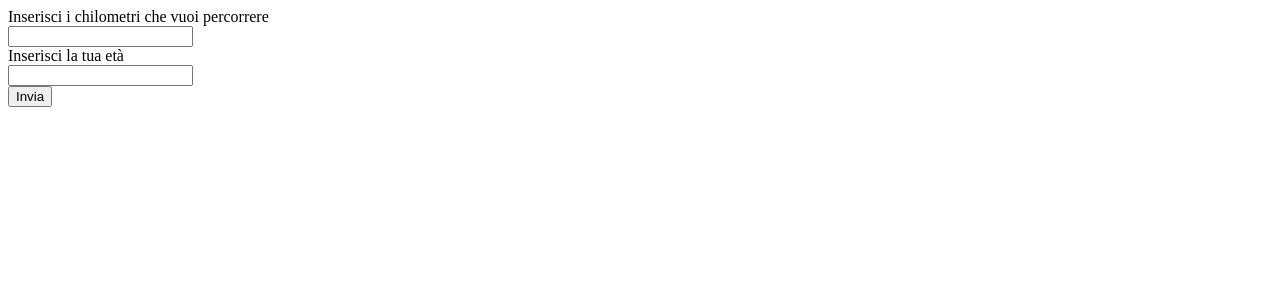
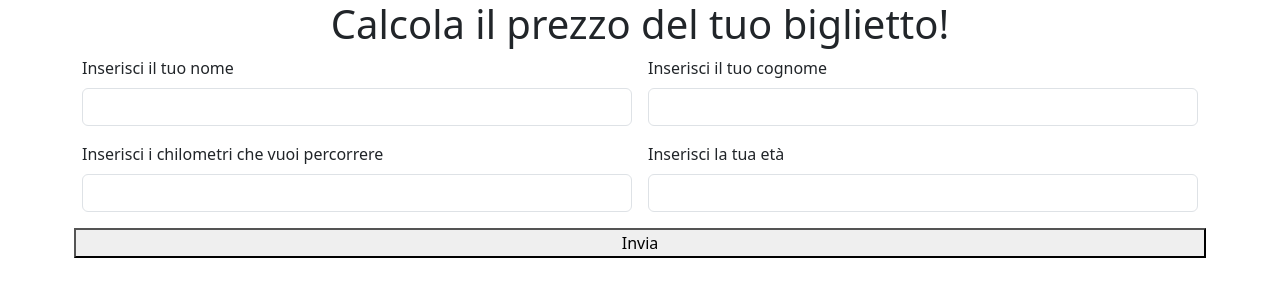
Before and after one commit to giorgiameffe/js-biglietto-treno-form, a plain HTML site: page index.html in a window 1280 px wide. Drawn offline with nearby package versions, Linux system fonts and the light colour scheme.

Commit message:
feat: add milestone 2

```diff
--- a/index.html
+++ b/index.html
@@ -4,20 +4,35 @@
     <meta charset="UTF-8">
     <meta name="viewport" content="width=device-width, initial-scale=1.0">
     <title>Calcolo del prezzo del biglietto del treno</title>
+    <!-- Bootstrap -->
+    <link href="https://cdn.jsdelivr.net/npm/bootstrap@5.3.3/dist/css/bootstrap.min.css" rel="stylesheet" integrity="sha384-QWTKZyjpPEjISv5WaRU9OFeRpok6YctnYmDr5pNlyT2bRjXh0JMhjY6hW+ALEwIH" crossorigin="anonymous">
 </head>
 <body>
     <div class="container">
-        <form action="">
-            <div class="kilometres">
-                <label for="">Inserisci i chilometri che vuoi percorrere</label><br>
-                <input type="number" id="userKm">
+        <h1 class="text-center">Calcola il prezzo del tuo biglietto!</h1>
+        <form class="row g-3">
+            <div class="col-md-6">
+              <label class="form-label">Inserisci il tuo nome</label>
+              <input class="form-control">
             </div>
-            <div class="age">
-                <label for="">Inserisci la tua età</label><br>
-                <input type="number" id="userAge">
+            <div class="col-md-6">
+              <label class="form-label">Inserisci il tuo cognome</label>
+              <input class="form-control">
+            </div>
+            <div class="col-md-6 kilometres">
+                <label class="form-label">Inserisci i chilometri che vuoi percorrere</label>
+                <input type="number" class="form-control" id="userKm">
+            </div>
+            <div class="col-md-6 age">
+                <label for="inputPassword4" class="form-label">Inserisci la tua età</label>
+                <input type="number" class="form-control" id="userAge">
             </div>
             <button>Invia</button>
+
         </form>
+        <div class="container-final-price">
+
+        </div>
     </div>
     <!-- main js -->
     <script src="main.js"></script>
--- a/main.js
+++ b/main.js
@@ -1,3 +1,4 @@
+
 const infoForm = document.querySelector('form');
 console.log(infoForm);
 
@@ -16,9 +17,18 @@ infoForm.addEventListener ('submit', function (event) {
     const myAge = parseInt(inputAge.value);
     console.log(`L'età dell'utente è di ${myAge} anni`);
 
-    console.log(finalPrice(kmToDo, myAge));
+
+    // aggiungere elemento html
+
+    const ticketPrice = finalPrice(kmToDo, myAge);
+    const parentElement = document.querySelector('.container-final-price');
+    const childElement = document.createElement ('div');
+    parentElement.appendChild(childElement);
+    childElement.classList.add('final-price');
+    childElement.innerHTML =  ticketPrice;
 
 })
+
 
 function finalPrice (km,age) {
 
@@ -47,7 +57,7 @@ function finalPrice (km,age) {
     // calcolare la cifra scontata
     fullPrice = fullPrice - discount;
 
-    // ridurre la cifra ottenuta ad un valore con massimo due decimali
+    //ridurre la cifra ottenuta ad un valore con massimo due decimali
     fullPrice.toFixed(2);
     console.log( `Il prezzo finale è di ${fullPrice.toFixed(2)} €`);
 
```
